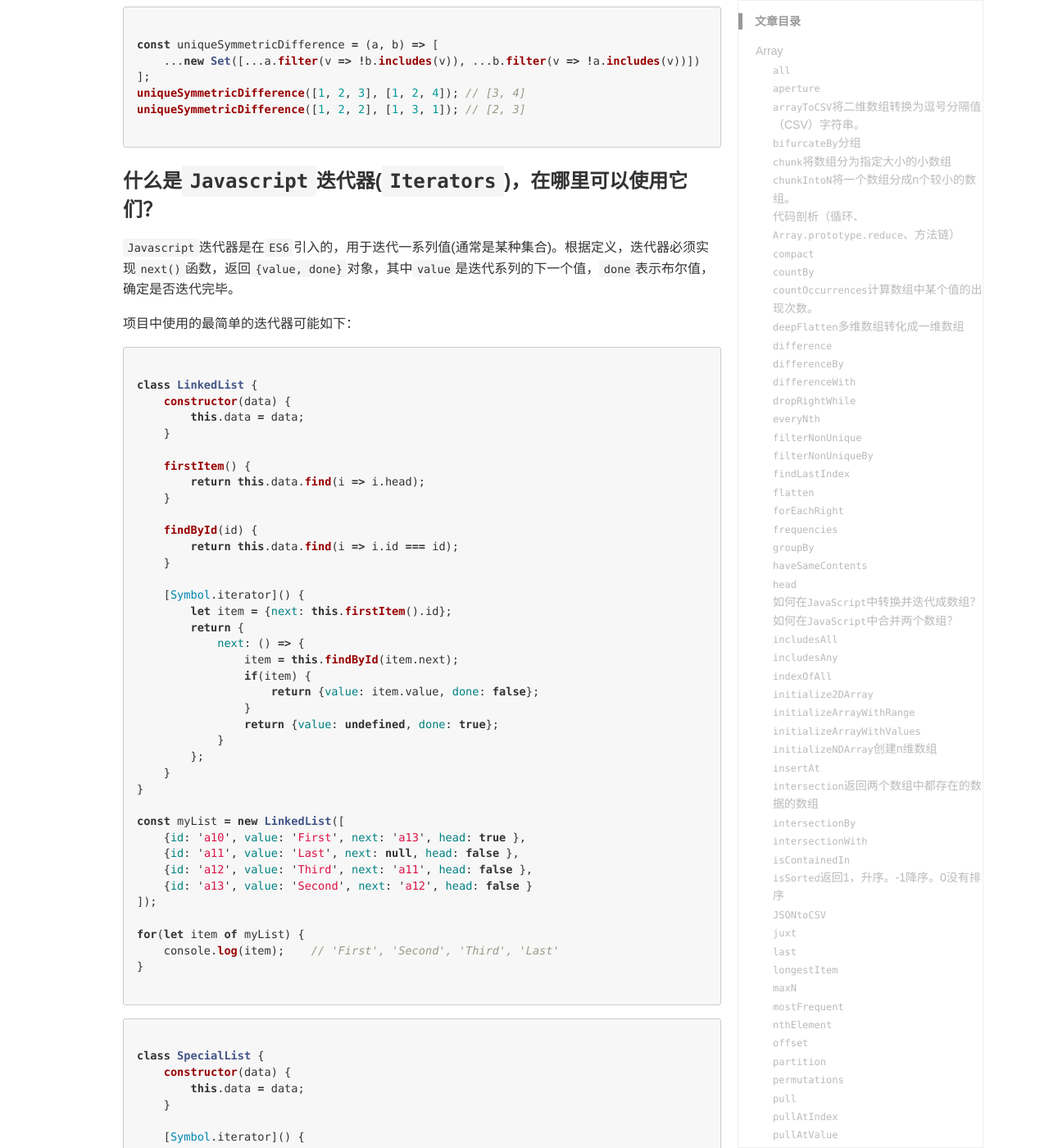
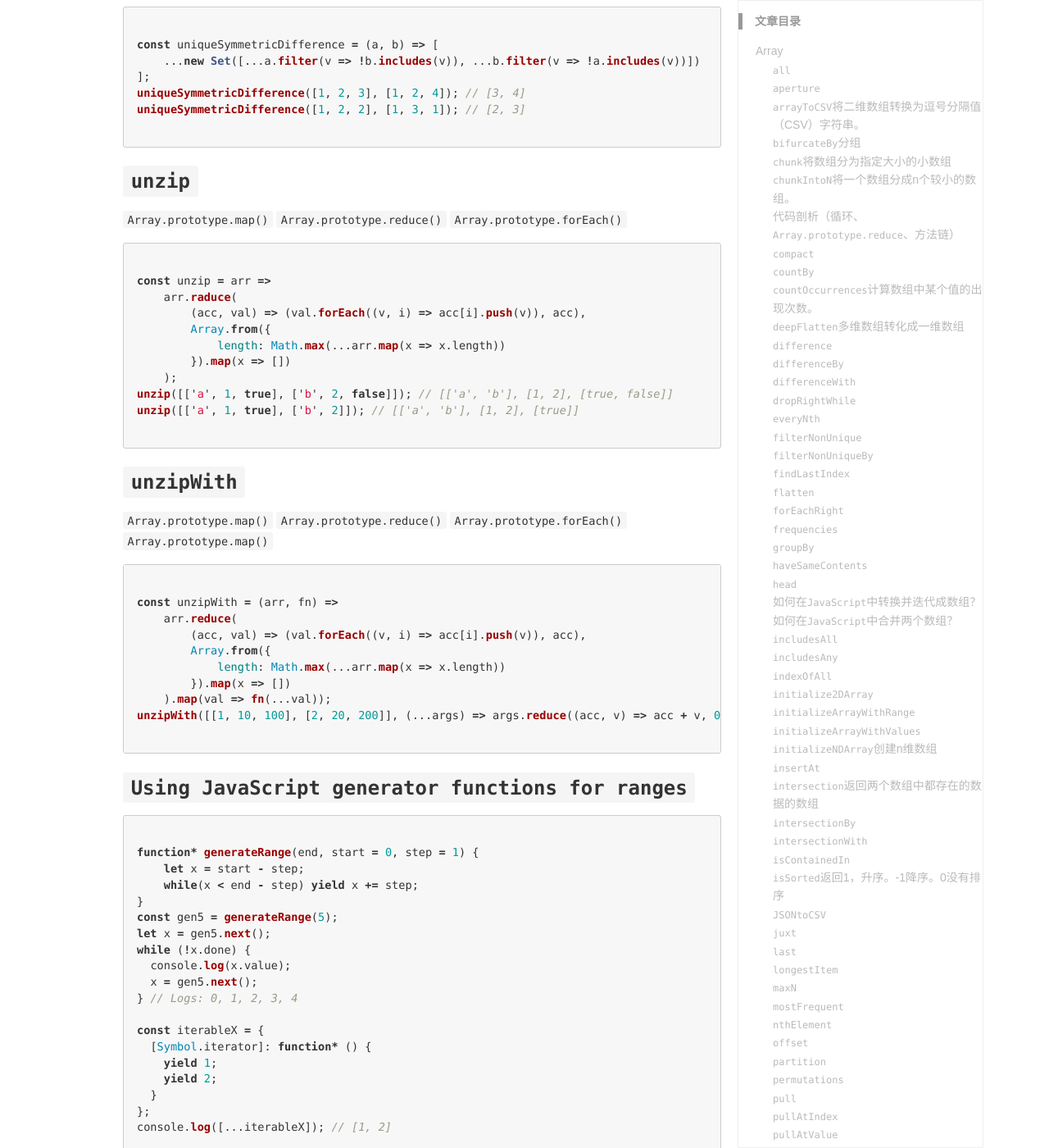
Before and after one commit to TcTOrz/TcTOrz.github.io, a Jekyll site: the page built from _wiki/javascript-array.md, in a window 1280 px wide and 1400 px high, scrolled down 28882 px. Shown: the whole window at 82% size. Built offline with Jekyll 4.4.1, drawn with Linux system fonts in a browser that asks for light colours; some web fonts are replaced; comment, search, counter and statistics services are not loaded; some of the changed text lies outside the part shown.

Commit message:
add-jsarr-wiki

````diff
--- a/_wiki/javascript.md
+++ b/_wiki/javascript-array.md
@@ -1,6 +1,6 @@
 ---
 layout: wiki
-title: Javascript
+title: Javascript-array
 categories: [Javascript, 面试]
 description: 学习JS,及时记录下来
 keywords: Javascript, 面试
@@ -1415,6 +1415,97 @@ uniqueSymmetricDifference([1, 2, 2], [1, 3, 1]); // [2, 3]
 
 ```
 
+### `unzip`
+
+`Array.prototype.map()` `Array.prototype.reduce()` `Array.prototype.forEach()`
+
+```js
+
+const unzip = arr =>
+    arr.raduce(
+        (acc, val) => (val.forEach((v, i) => acc[i].push(v)), acc),
+        Array.from({
+            length: Math.max(...arr.map(x => x.length))
+        }).map(x => [])
+    );
+unzip([['a', 1, true], ['b', 2, false]]); // [['a', 'b'], [1, 2], [true, false]]
+unzip([['a', 1, true], ['b', 2]]); // [['a', 'b'], [1, 2], [true]]
+
+```
+
+### `unzipWith`
+
+`Array.prototype.map()` `Array.prototype.reduce()` `Array.prototype.forEach()` `Array.prototype.map()`
+
+```js
+
+const unzipWith = (arr, fn) =>
+    arr.reduce(
+        (acc, val) => (val.forEach((v, i) => acc[i].push(v)), acc),
+        Array.from({
+            length: Math.max(...arr.map(x => x.length))
+        }).map(x => [])
+    ).map(val => fn(...val));
+unzipWith([[1, 10, 100], [2, 20, 200]], (...args) => args.reduce((acc, v) => acc + v, 0)); // [3, 30, 300]
+
+```
+
+### `Using JavaScript generator functions for ranges`
+
+```js
+
+function* generateRange(end, start = 0, step = 1) {
+    let x = start - step;
+    while(x < end - step) yield x += step;
+}
+const gen5 = generateRange(5);
+let x = gen5.next();
+while (!x.done) {
+  console.log(x.value);
+  x = gen5.next();
+} // Logs: 0, 1, 2, 3, 4
+
+const iterableX = {
+  [Symbol.iterator]: function* () {
+    yield 1;
+    yield 2;
+  }
+};
+console.log([...iterableX]); // [1, 2]
+
+const range = (end, start = 0, step = 1) => {
+  function* generateRange() {
+    let x = start - step;
+    while(x < end - step) yield x += step;
+  }
+  return {
+    [Symbol.iterator]: generateRange
+  };
+}
+console.log([...range(7)]); // [0, 1, 2, 3, 4, 5, 6]
+for (let i of range(8, 2, 2)) console.log(i); // Logs: 2, 4, 6
+
+```
+
+### `weightedSample`
+
+根据权重随机返回数组中的元素
+
+`Array.prototype.reduce()` `Array.prototype.findIndex()`
+
+```js
+
+const weightedSample = (arr, weights) => {
+    let roll = Math.random();
+    return arr[
+        weights.reduce((acc, w, i) => (i === 0 ? [w] : [...acc, acc[acc.length - 1] + w]), [])
+             .findIndex((v, i, s) => roll >= (i === 0 ? 0 : s[i - 1]) && roll < v)
+    ];
+};
+weightedSample([3, 7, 9, 11], [0.1, 0.2, 0.6, 0.1]); // 9
+
+```
+
 ### 什么是`Javascript`迭代器(`Iterators`)，在哪里可以使用它们？
 
 `Javascript`迭代器是在`ES6`引入的，用于迭代一系列值(通常是某种集合)。根据定义，迭代器必须实现`next()`函数，返回`{value, done}`对象，其中`value`是迭代系列的下一个值，`done`表示布尔值，确定是否迭代完毕。
@@ -1542,6 +1633,78 @@ for (let val of new Set(['a', 'b', 'a', 'd']))
 ['a', 'b', 'c'].forEach(
   (val, i) => console.log(i)  // 0, 1, 2 (array indexes)
 );
+
+```
+
+### `without`
+
+`Array.prototype.filter()` ``Array.prototype.includes()``
+
+```js
+
+const without = (arr, ...args) => arr.filter(v => !args.includes(v));
+without([2, 1, 2, 3], 1, 2); // [3]
+
+```
+
+### `xProd`
+
+`Array.prototype.reduce()` `Array.prototype.map()` `Array.prototype.concat()`
+
+```js
+
+const xProd = (a, b) => a.reduce((acc, x) => acc.concat( b.map(y => [x, y]) ), []);
+xProd([1, 2], ['a', 'b']); // [[1, 'a'], [1, 'b'], [2, 'a'], [2, 'b']]
+
+```
+
+### `zip`
+
+`Array.from()`
+
+```js
+
+const zip = (...arrays) => {
+    const maxLength = Math.max(...arrays.map(x => x.length));
+    return Array.from({ length: maxLength }).map((_, i) => {
+        return Array.from({ length: arrays.length }, (_, k) => arrays[k][i]);
+    });
+};
+zip(['a', 'b'], [1, 2], [true, false]); // [['a', 1, true], ['b', 2, false]]
+zip(['a'], [1, 2], [true, false]); // [['a', 1, true], [undefined, 2, false]]
+
+```
+
+### `zipObject`
+
+`Array.prototype.reduce()`
+
+```js
+
+const zipObject = (props, values) =>
+    props.reduce((obj, prop, index) => ((obj[prop] = values[index]), obj), {});
+zipObject(['a', 'b', 'c'], [1, 2]); // {a: 1, b: 2, c: undefined}
+zipObject(['a', 'b'], [1, 2, 3]); // {a: 1, b: 2}
+
+```
+
+### `zipWith`
+
+```js
+
+const zipWith = (...array) => {
+  const fn = typeof array[array.length - 1] === 'function' ? array.pop() : undefined;
+  return Array.from({ length: Math.max(...array.map(a => a.length)) }, (_, i) =>
+    fn ? fn(...array.map(a => a[i])) : array.map(a => a[i])
+  );
+};
+zipWith([1, 2], [10, 20], [100, 200], (a, b, c) => a + b + c); // [111,222]
+zipWith(
+  [1, 2, 3],
+  [10, 20],
+  [100, 200],
+  (a, b, c) => (a != null ? a : 'a') + (b != null ? b : 'b') + (c != null ? c : 'c')
+); // [111, 222, '3bc']
 
 ```
 
````
